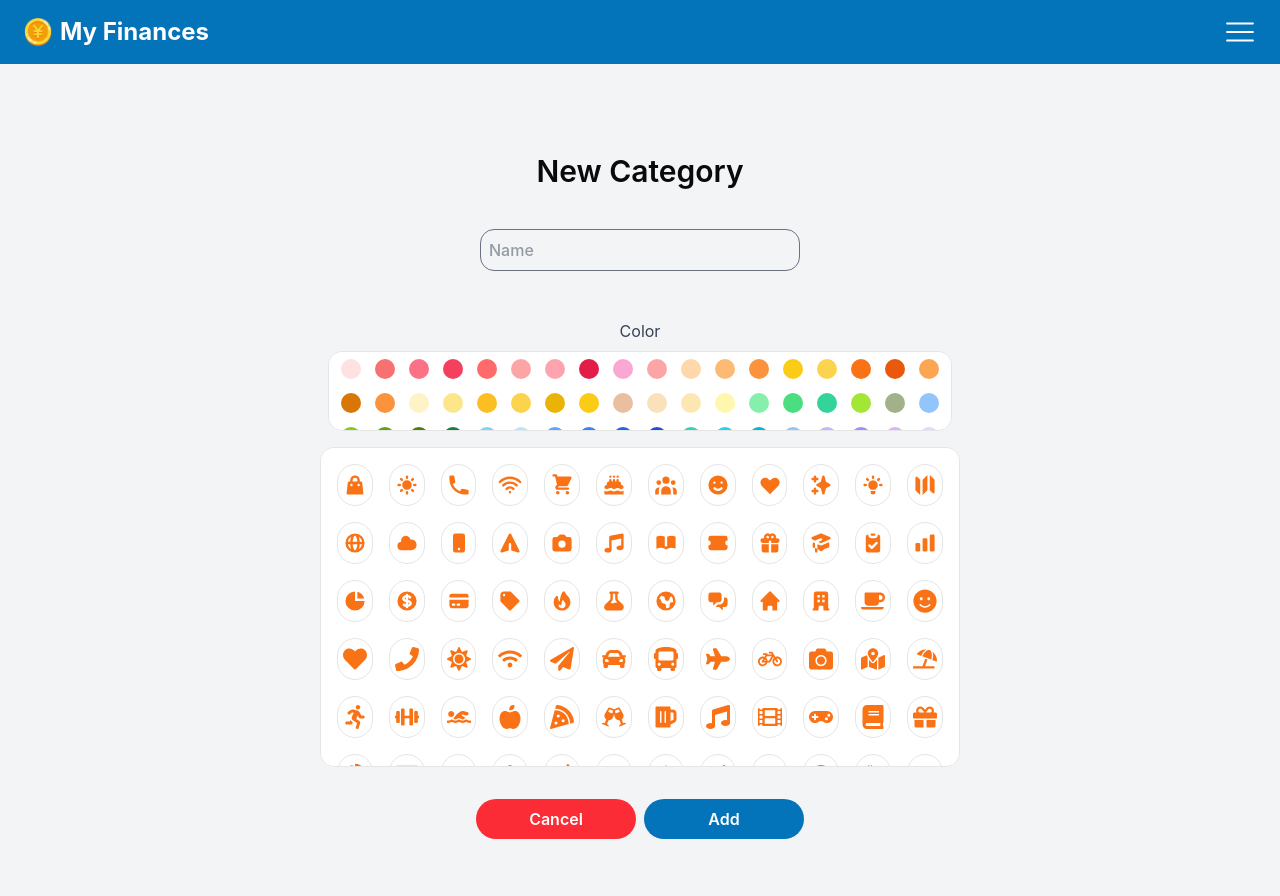
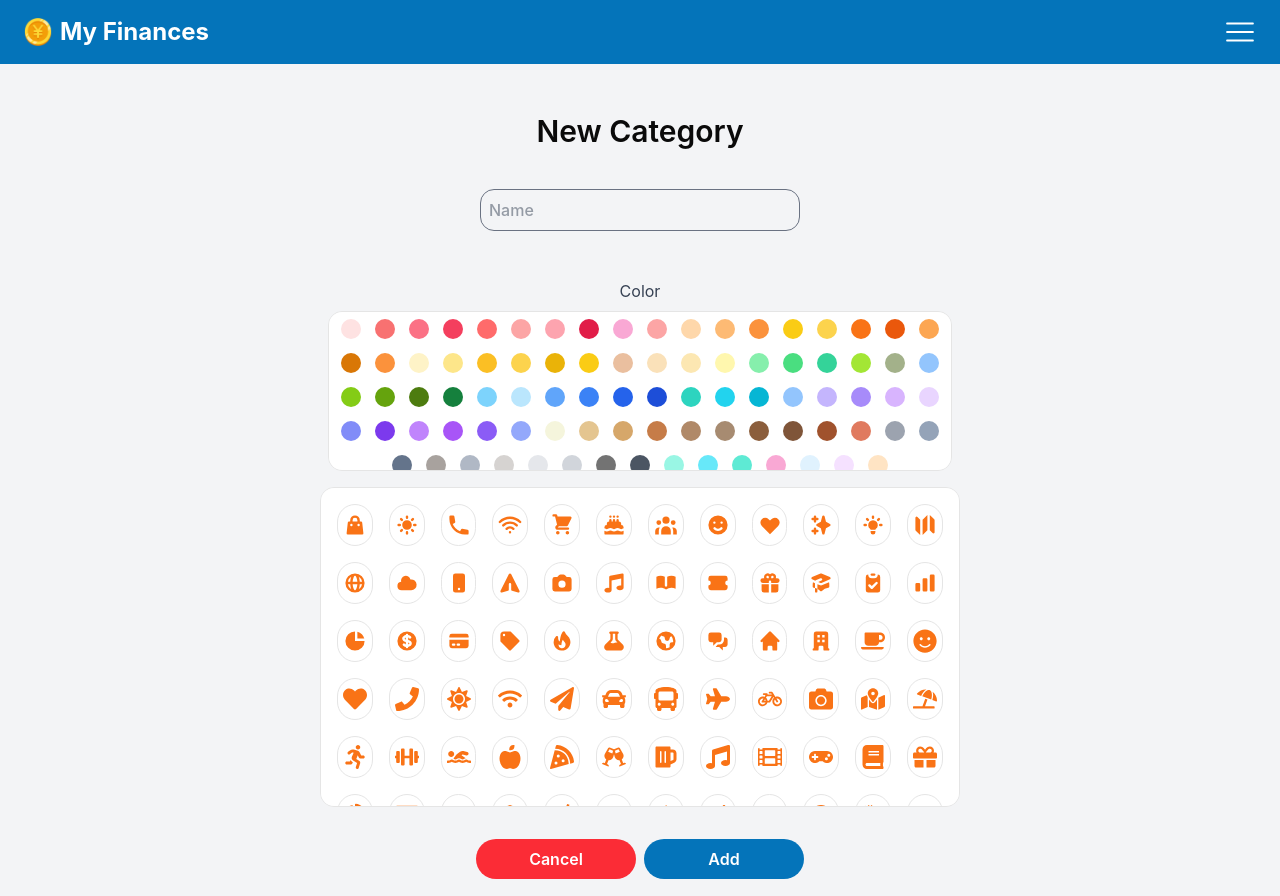
Before and after one commit to ColinBertin/my-spending, a Next.js app: page /categories/create in a window 1280 px wide. Built offline with nearby package versions, Linux system fonts and the light colour scheme.

Commit message:
fix color picker height

```diff
--- a/components/ColorPicker.tsx
+++ b/components/ColorPicker.tsx
@@ -12,7 +12,7 @@ export default function ColorPicker({
   colors,
 }: ColorPickerProps) {
   return (
-    <div className="flex flex-wrap gap-2 flex justify-center h-20 overflow-scroll border rounded-xl bg-white py-1">
+    <div className="flex flex-wrap gap-2 flex justify-center h-40 overflow-scroll border rounded-xl bg-white py-1">
       {Object.entries(colors).map(([code, hex]) => (
         <div
           key={code}
```
